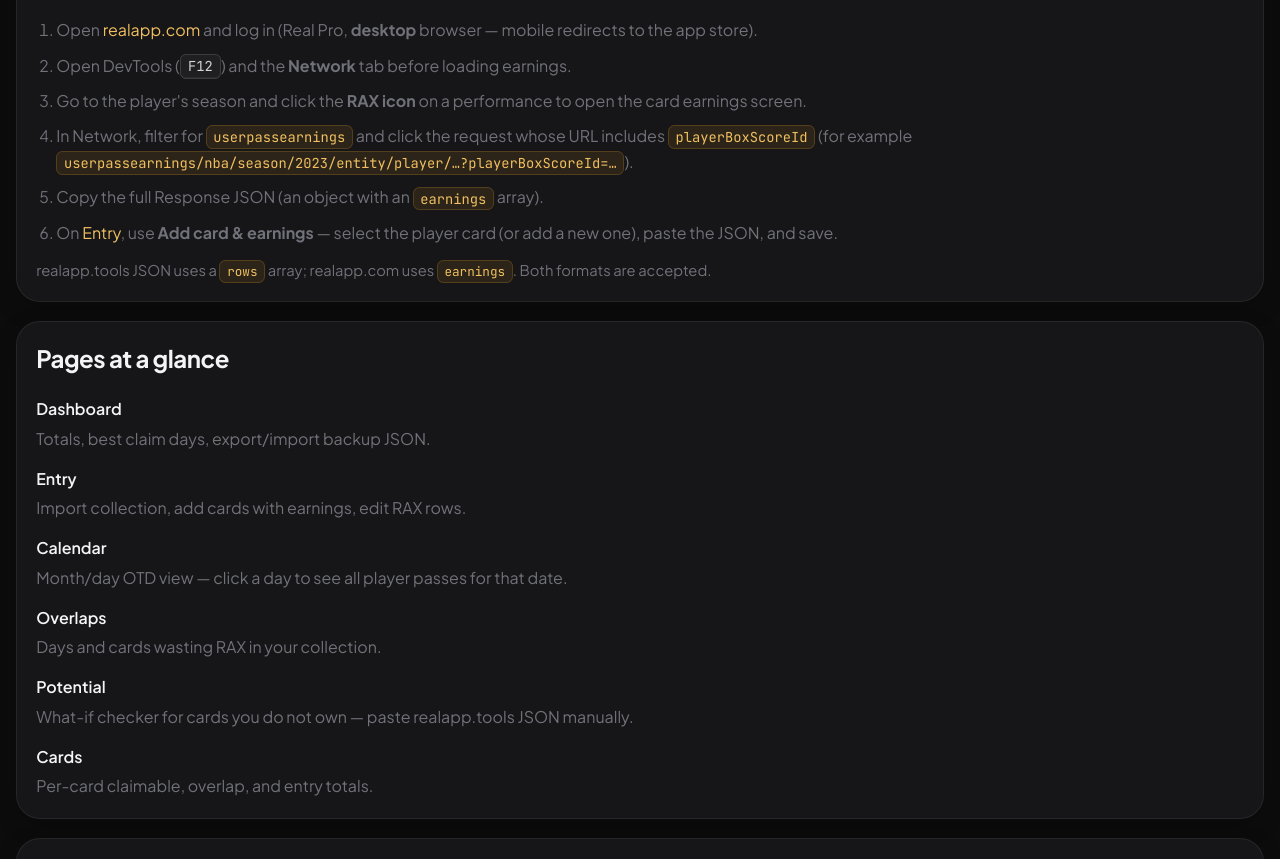
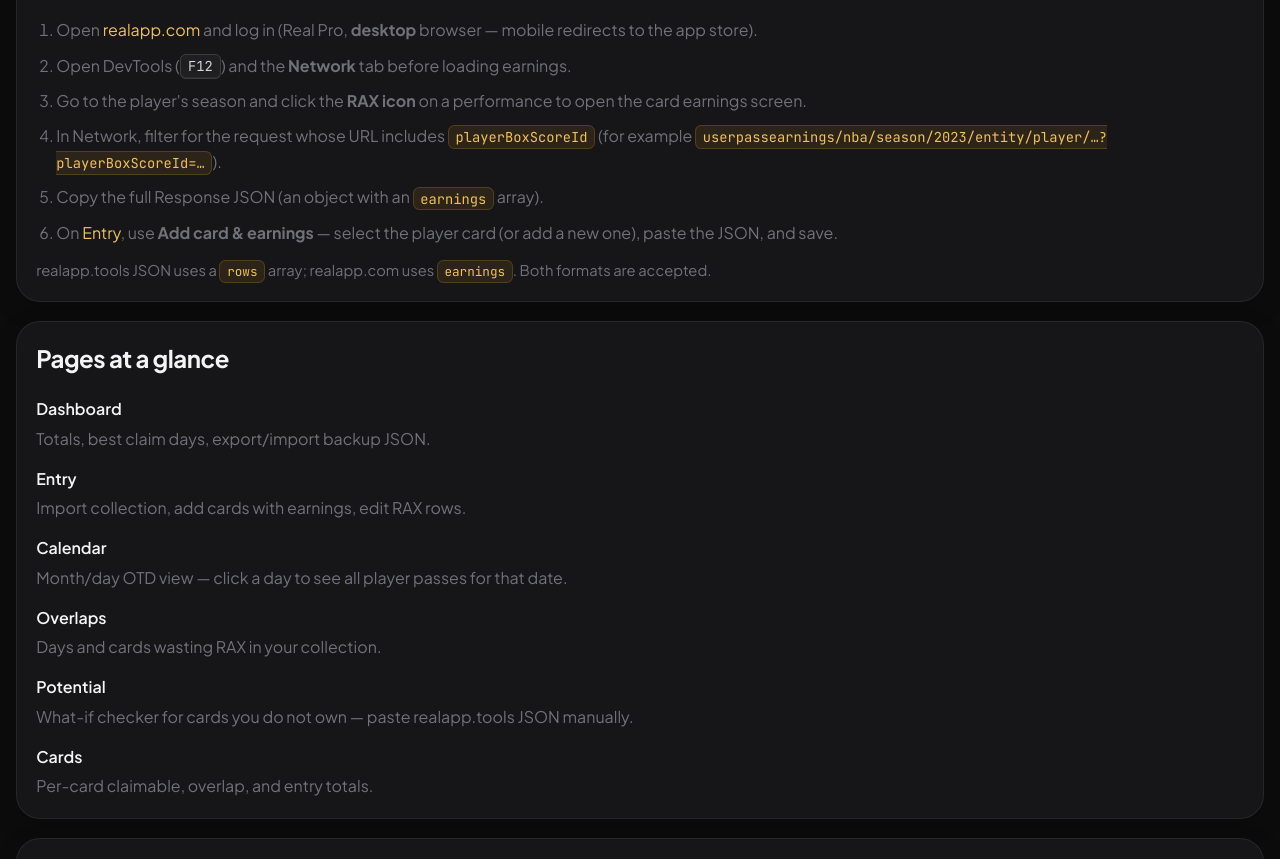
Before and after one commit to HusainM9/real-rax-tracker, a React (Vite) app: page /help in a window 1280 px wide. Shown: the part 900-1759 px from the top of the page. Built offline with nearby package versions, Linux system fonts and the light colour scheme.

Commit message:
line change

```diff
--- a/src/pages/EntryPage.tsx
+++ b/src/pages/EntryPage.tsx
@@ -590,7 +590,7 @@
                 <strong>RAX icon</strong> on a performance.
               </li>
               <li>
-                In Network, filter for <code>userpassearnings</code> and click the request whose URL
+                In Network, filter for the request whose URL
                 includes <code>playerBoxScoreId</code> (for example{' '}
                 <code>
                   userpassearnings/nba/season/2023/entity/player/…?playerBoxScoreId=…
--- a/src/pages/HelpPage.tsx
+++ b/src/pages/HelpPage.tsx
@@ -89,7 +89,7 @@
             to open the card earnings screen.
           </li>
           <li>
-            In Network, filter for <code>userpassearnings</code> and click the request whose URL
+            In Network, filter for the request whose URL
             includes <code>playerBoxScoreId</code> (for example{' '}
             <code>userpassearnings/nba/season/2023/entity/player/…?playerBoxScoreId=…</code>).
           </li>
```
